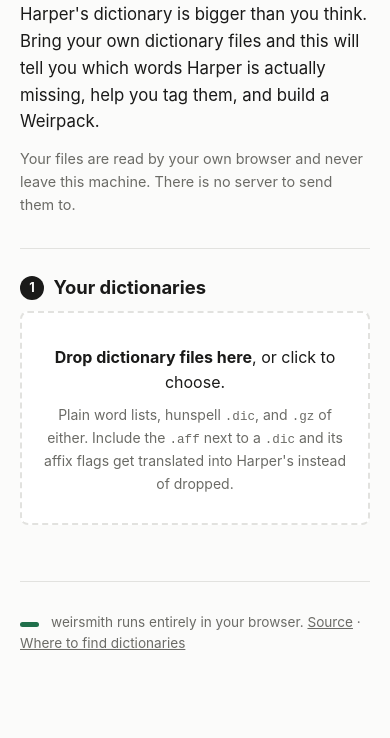
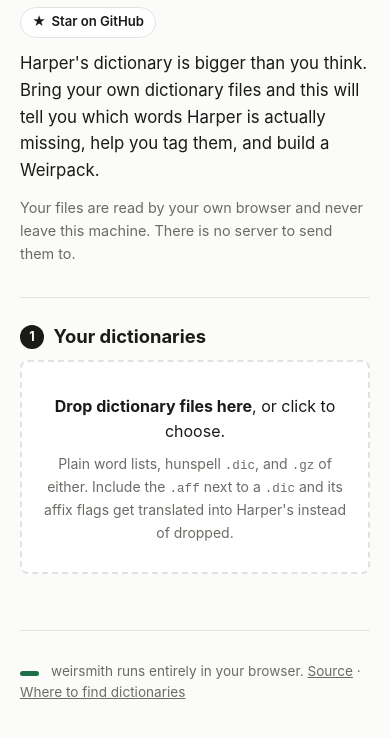
Before and after one commit to Bigsy/weirsmith, a website: page src/web/index.html in a window 390 px wide. Shown: the part 76-814 px from the top of the page. Drawn offline with Linux system fonts and the light colour scheme; files whose address does not match are found by name.

Commit message:
Add GitHub star link to web header

```diff
--- a/src/web/app.css
+++ b/src/web/app.css
@@ -46,9 +46,36 @@
   font: 16px/1.6 -apple-system, BlinkMacSystemFont, "Segoe UI", Roboto, sans-serif;
 }
 
+header {
+  display: grid;
+  grid-template-columns: minmax(0, 1fr) auto;
+  column-gap: 1rem;
+  align-items: start;
+}
+header .lede,
+header .privacy { grid-column: 1 / -1; }
+
 h1 { font-size: 1.6rem; margin: 0 0 0.25rem; letter-spacing: -0.01em; }
 h2 { font-size: 1.15rem; margin: 0 0 0.5rem; display: flex; align-items: center; gap: 0.6rem; }
 h3 { font-size: 0.95rem; margin: 0 0 0.25rem; font-family: ui-monospace, monospace; }
+
+.github-star {
+  display: inline-flex;
+  align-items: center;
+  gap: 0.35rem;
+  padding: 0.3rem 0.7rem;
+  border: 1px solid var(--line);
+  border-radius: 999px;
+  background: var(--panel);
+  color: var(--ink);
+  font-size: 0.82rem;
+  font-weight: 600;
+  line-height: 1.5;
+  text-decoration: none;
+  white-space: nowrap;
+}
+.github-star:hover { border-color: var(--accent); color: var(--accent); }
+.github-star:focus-visible { outline: 2px solid var(--accent); outline-offset: 2px; }
 
 .lede { font-size: 1.05rem; margin: 0 0 0.75rem; max-width: 46rem; }
 .privacy { color: var(--muted); font-size: 0.9rem; margin: 0 0 2rem; max-width: 46rem; }
@@ -253,3 +280,12 @@
   font-size: 0.8rem;
   margin-right: 0.5rem;
 }
+
+@media (max-width: 34rem) {
+  header { grid-template-columns: minmax(0, 1fr); }
+  header .github-star {
+    grid-row: 2;
+    justify-self: start;
+    margin: 0.35rem 0 0.75rem;
+  }
+}
--- a/src/web/index.html
+++ b/src/web/index.html
@@ -28,6 +28,9 @@
 <body>
 <header>
   <h1>weirsmith</h1>
+  <a class="github-star" href="https://github.com/Bigsy/weirsmith">
+    <span aria-hidden="true">★</span> Star on GitHub
+  </a>
   <p class="lede">
     Harper's dictionary is bigger than you think. Bring your own dictionary files
     and this will tell you which words Harper is actually missing, help you tag
@@ -107,7 +110,7 @@
   <p>
     <span id="pack-size" class="pill" hidden></span>
     weirsmith runs entirely in your browser.
-    <a href="https://github.com/hedworth/weirsmith">Source</a> ·
+    <a href="https://github.com/Bigsy/weirsmith">Source</a> ·
     <a href="./sources.html">Where to find dictionaries</a>
   </p>
 </footer>
```
Also changed, not shown: src/web/sources.html (+4 -1 lines).
